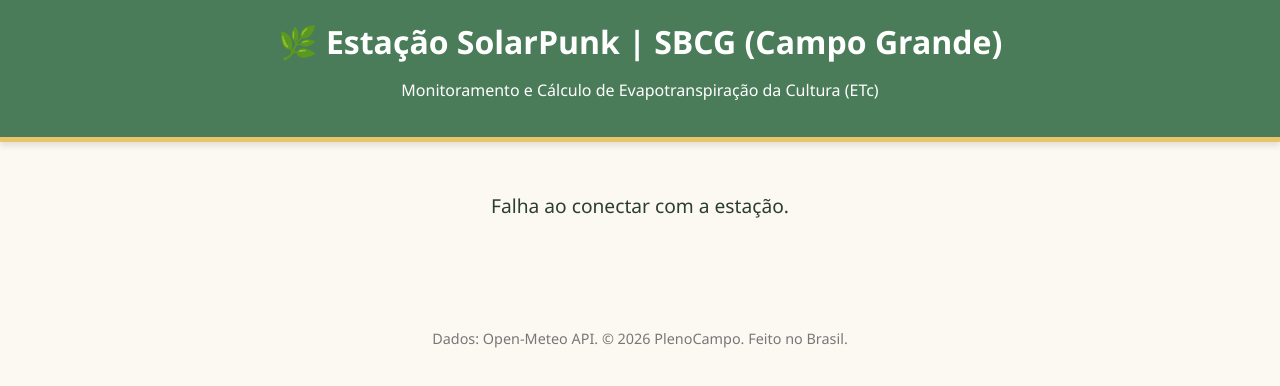
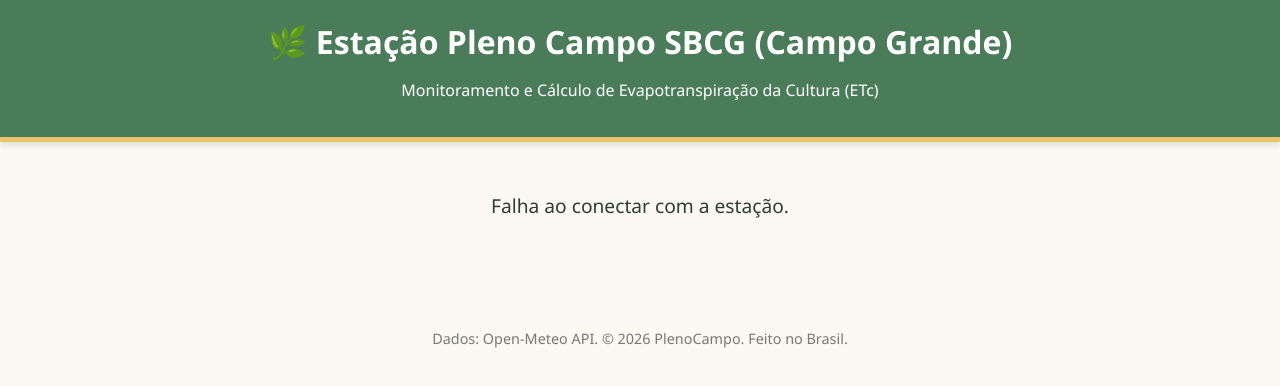
Before and after one commit to VP1147/plenocampo, a plain HTML site: page index.html in a window 1280 px wide. Drawn offline with Linux system fonts and the light colour scheme; no server answers.

Commit message:
Update index.html

```diff
--- a/index.html
+++ b/index.html
@@ -3,7 +3,7 @@
 <head>
     <meta charset="UTF-8">
     <meta name="viewport" content="width=device-width, initial-scale=1.0">
-    <title>Estação Pleno Campo - SBCG</title>
+    <title>Dashboard</title>
     <style>
         :root {
             --bg-color: #fcf9f2;
@@ -125,7 +125,7 @@
 <body>
 
 <header>
-    <h1>🌿 Estação SolarPunk | SBCG (Campo Grande)</h1>
+    <h1>🌿 Estação Pleno Campo SBCG (Campo Grande)</h1>
     <p>Monitoramento e Cálculo de Evapotranspiração da Cultura (ETc)</p>
 </header>
 
```
